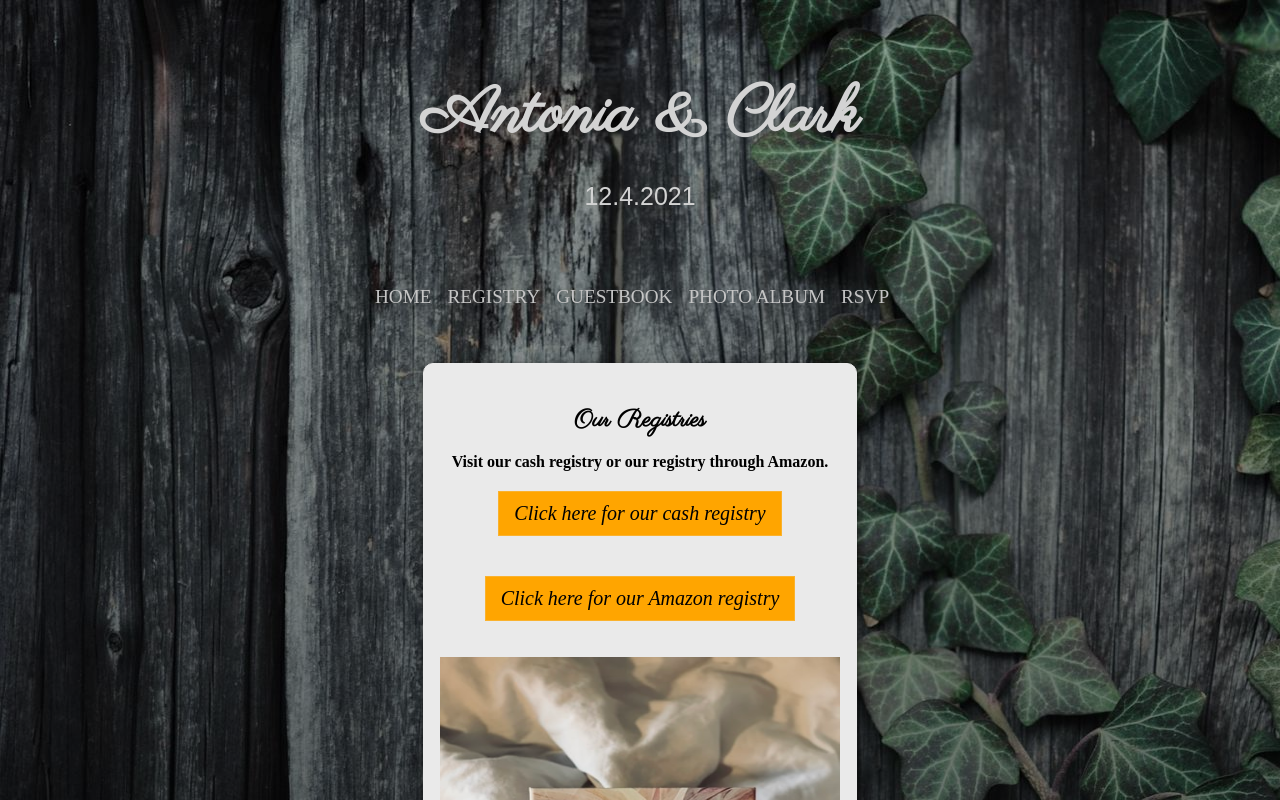
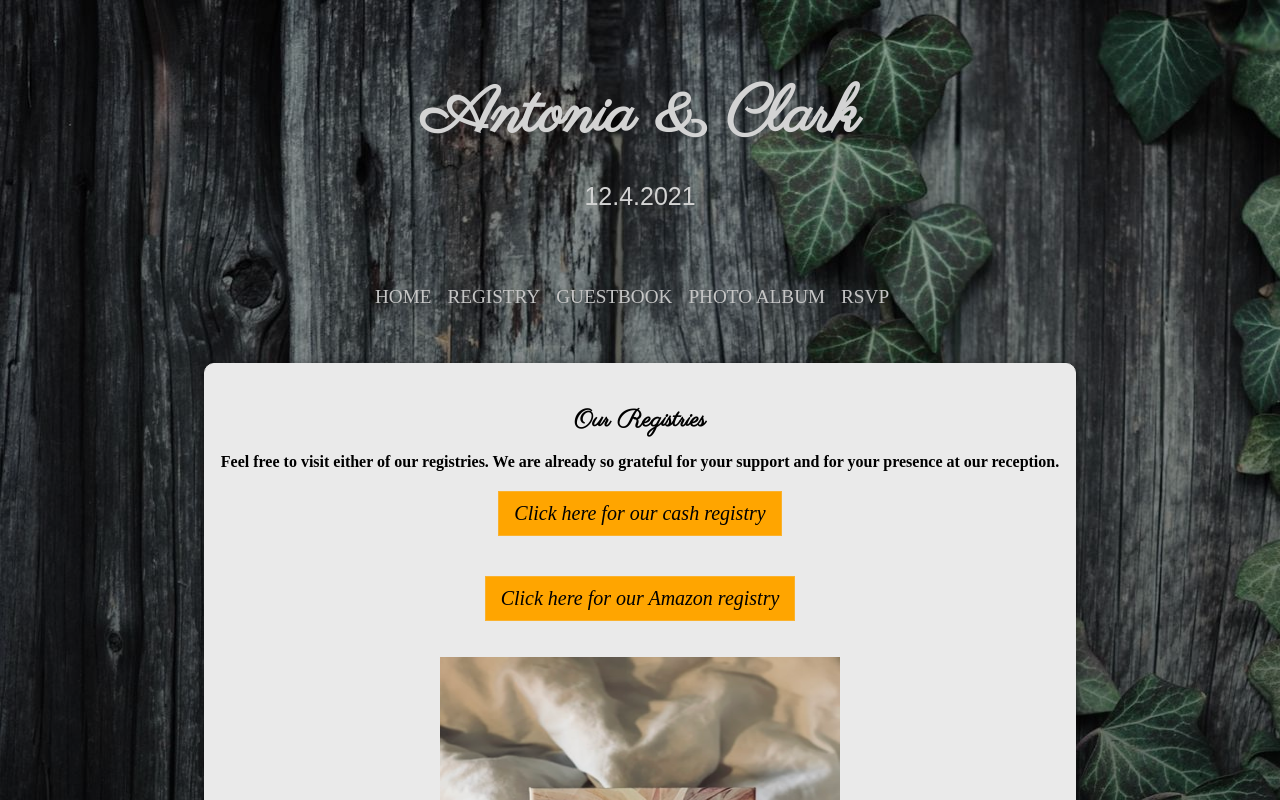
Before and after one commit to clewis890/wedding-site, a Next.js app: page /registry/our-registries in a window 1280 px wide. Shown: the top 800 px of the page. Built offline with nearby package versions, Linux system fonts and the light colour scheme.

Commit message:
Added text to our registries page

```diff
--- a/pages/registry/our-registries.js
+++ b/pages/registry/our-registries.js
@@ -26,7 +26,7 @@ export default function Registry() {
             <div className={styles.welcometext}>
               <h3 className={styles.registrytitle}>Our Registries</h3>
                 <div className={styles.registrybox}>
-                  <b className={styles.registrytext}>Visit our cash registry or our registry through Amazon.</b>
+                  <b className={styles.registrytext}>Feel free to visit either of our registries. We are already so grateful for your support and for your presence at our reception.</b>
                     <a href="https://registry.theknot.com/antonia-abichequer-clark-lewis-december-2020-rs/43311778" className={styles.registrylink} noopener="true" target="_blank" type="hidden">Click here for our cash registry</a>
                     <a href="https://www.amazon.com/wedding/antonia-lewis-clark-lewis--december-2021/registry/1988TUCRQ6240" className={styles.registrylink} noopener="true" target="_blank" type="hidden">Click here for our Amazon registry</a>
                 </div>
```
